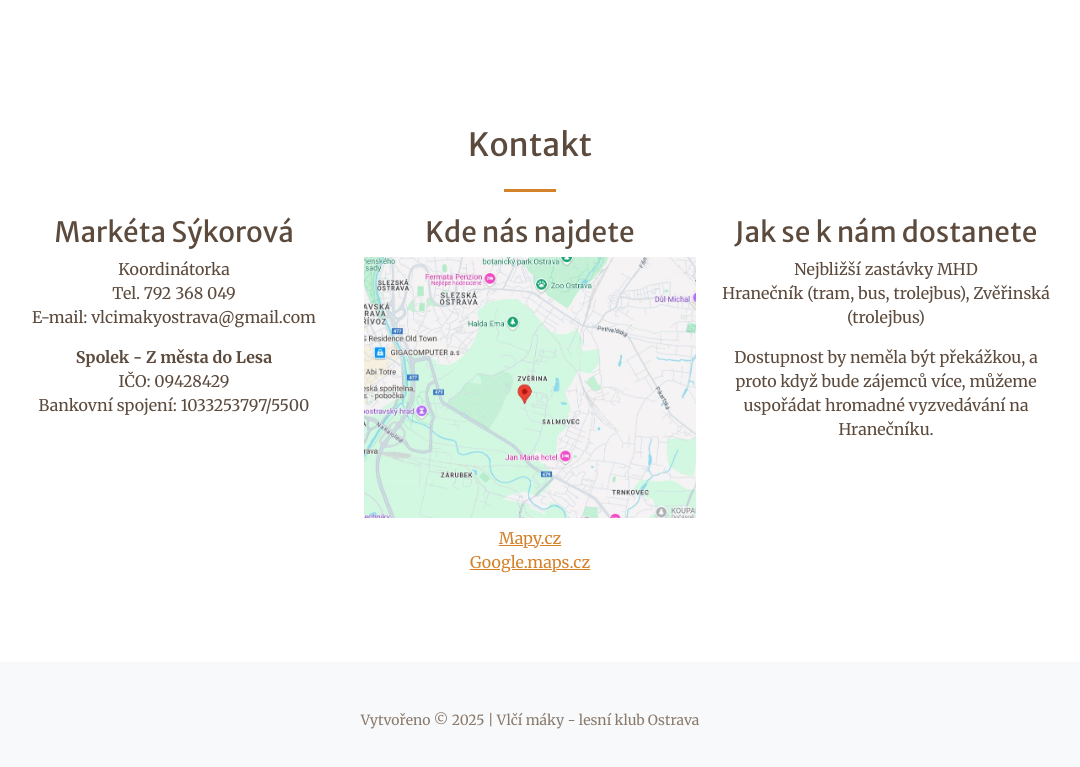
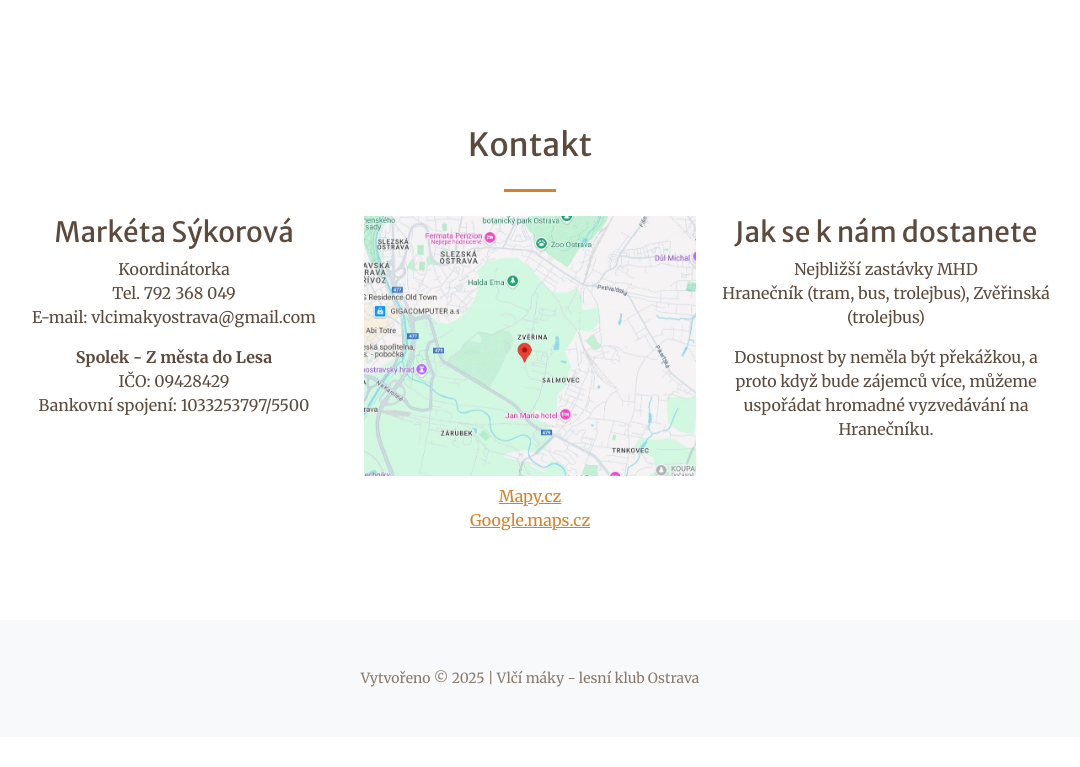
Before and after one commit to vlcimaky/website, a plain HTML site: page index.html in a window 1280 px wide. Shown: the part 2627-3394 px from the top of the page, without its empty margins (110-1190 px from the left). After the commit the page ends 3364 px from the top, so only its background shows below. Drawn offline with nearby package versions, Linux system fonts and the light colour scheme; some packages are replaced by stand-ins of ours; a script that the page names is missing.

Commit message:
/ kontakt

```diff
--- a/index.html
+++ b/index.html
@@ -329,7 +329,7 @@
 					</p>
 				</div>
 				<div class="col-lg-4 col-md-6 col-12 mb-4">
-					<h3>Kde nás najdete</h3>
+					<!-- <h3>Kde nás najdete</h3> -->
 					<img src="assets/img/mapa-google.jpg" alt="mapa" class="img-fluid" style="max-width: 100%; height: auto;">
 					<div class="mt-2">
 						<a href="https://mapy.cz/s/comanazemo">Mapy.cz</a><br>
```
